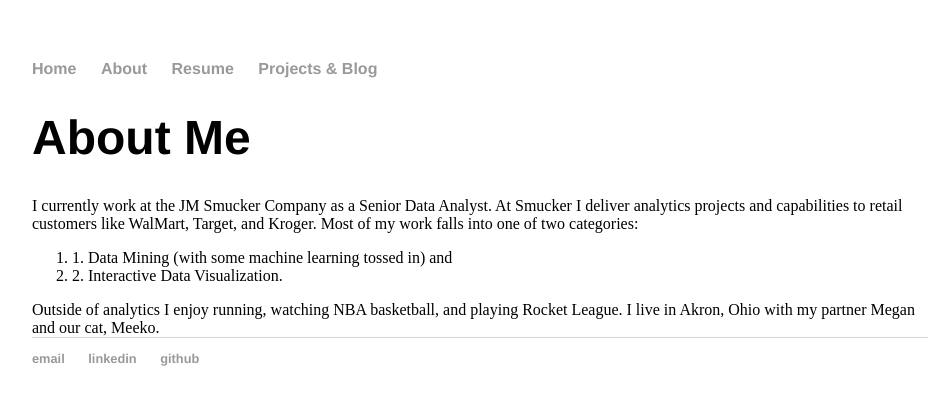
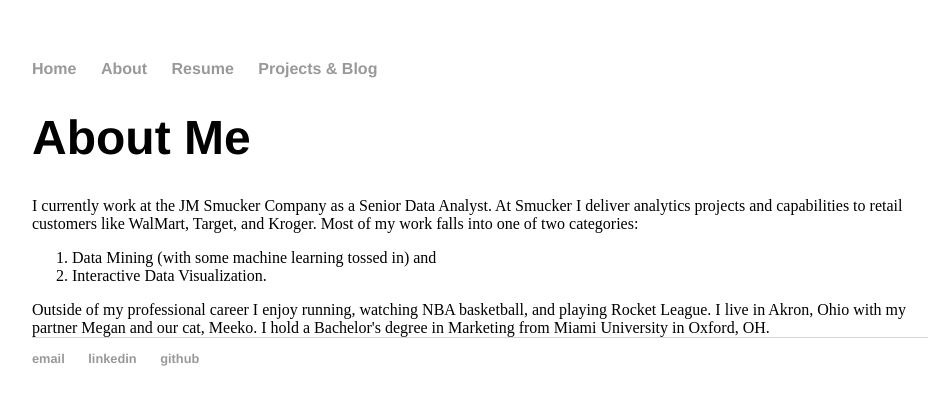
Before and after one commit to MatthewBrower/matthewbrower.github.io, a Jekyll site: the page built from about/index.html, in a window 1280 px wide. Shown: the top 405 px of the page, without its empty margins (160-1105 px from the left). Built offline with Jekyll 4.4.1, drawn with Linux system fonts in a browser that asks for light colours.

Commit message:
Update index.html

```diff
--- a/about/index.html
+++ b/about/index.html
@@ -6,9 +6,9 @@ title: Matthew Brower
 	<h1>About Me</h1>
 	I currently work at the JM Smucker Company as a Senior Data Analyst.  At Smucker I deliver analytics projects and capabilities to retail customers like WalMart, Target, and Kroger.  Most of my work falls into one of two categories:
 		<ol>
-			<li>1. Data Mining (with some machine learning tossed in) and</li>
-			<li>2. Interactive Data Visualization.</li>
+			<li>Data Mining (with some machine learning tossed in) and</li>
+			<li>Interactive Data Visualization.</li>
 
 	</ol>
-	Outside of analytics I enjoy running, watching NBA basketball, and playing Rocket League.  I live in Akron, Ohio with my partner Megan and our cat, Meeko.
+	Outside of my professional career I enjoy running, watching NBA basketball, and playing Rocket League.  I live in Akron, Ohio with my partner Megan and our cat, Meeko.  I hold a Bachelor's degree in Marketing from Miami University in Oxford, OH.
 </div><!-- /.blurb -->
```
